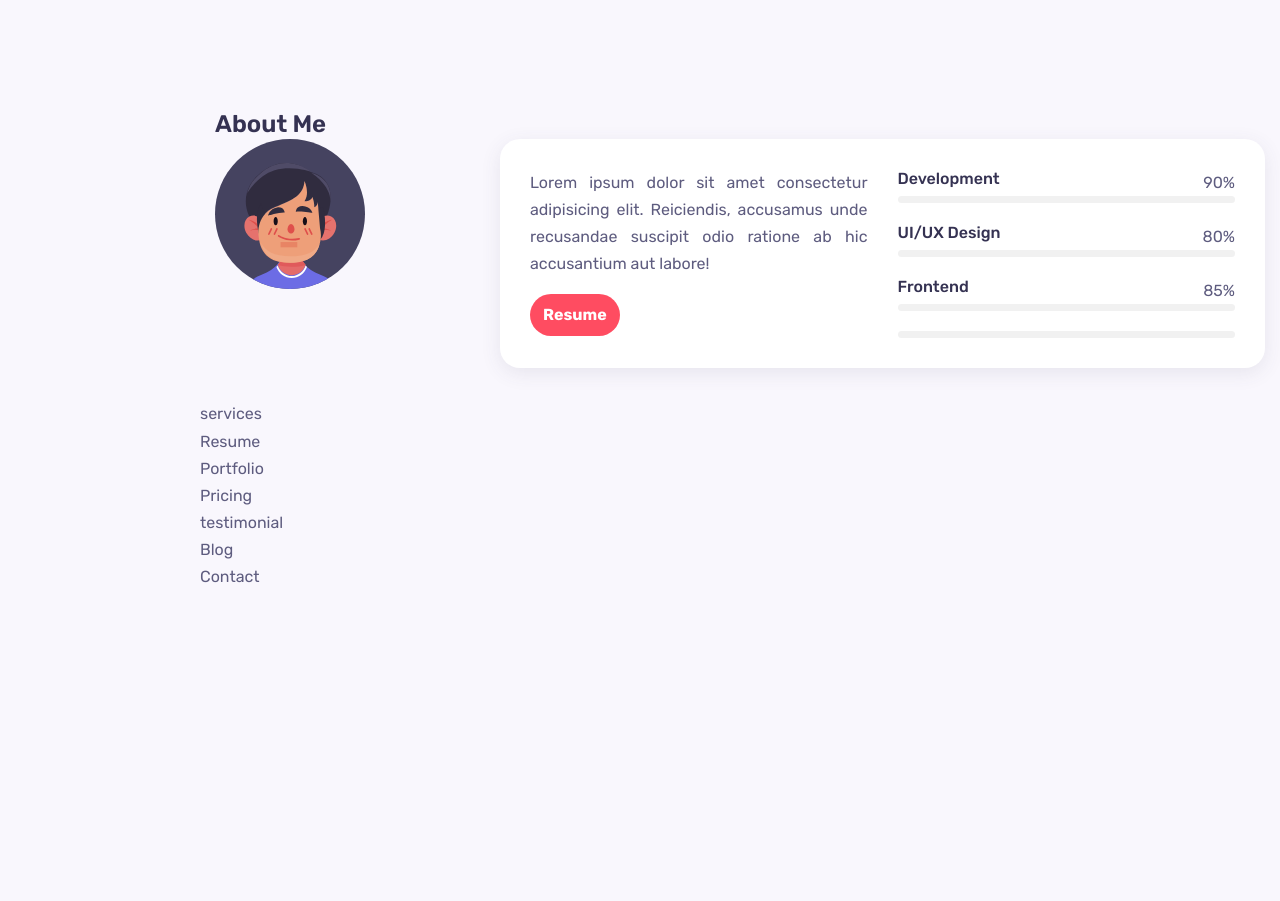
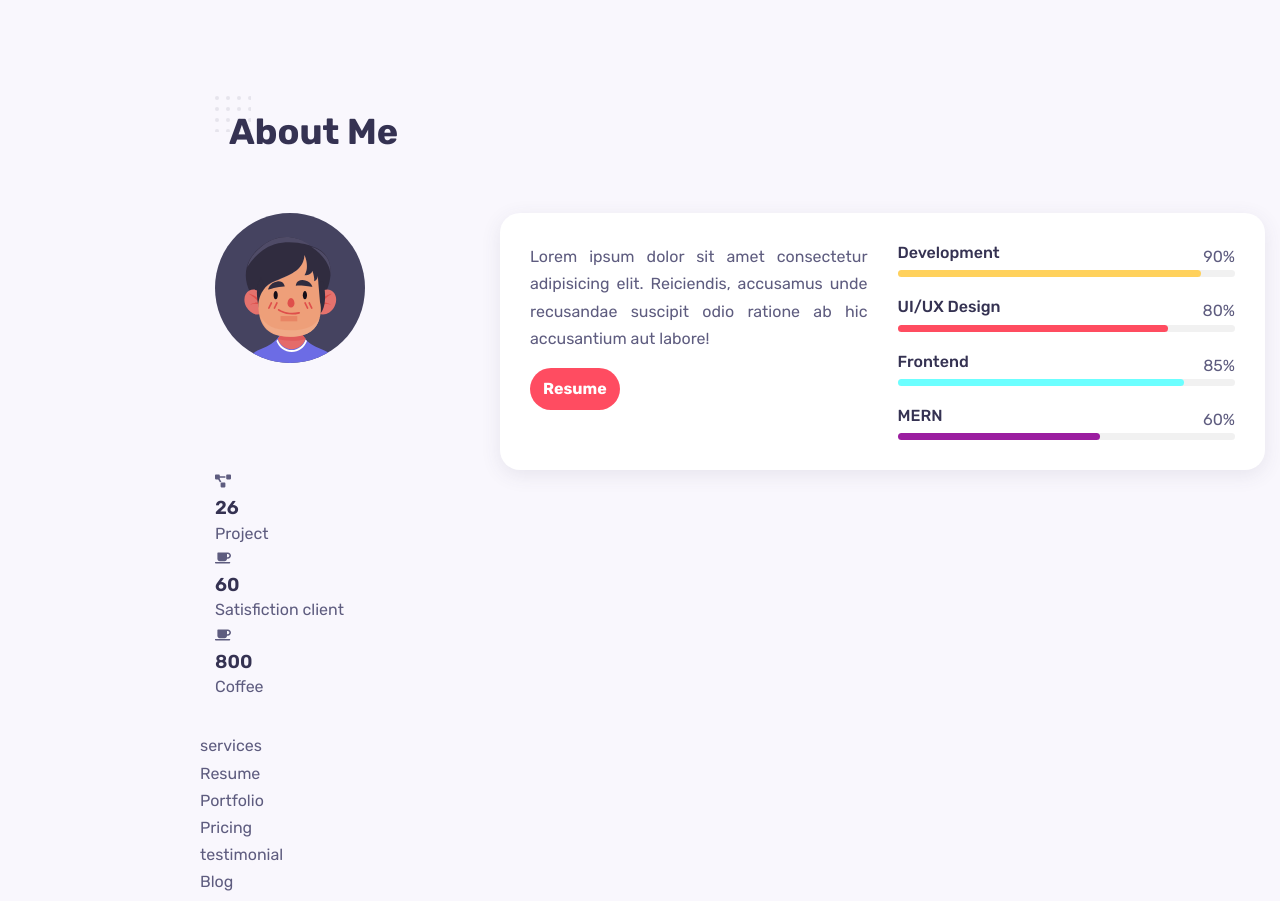
Before and after one commit to ruhulamin111/ruhul, a React (Create React App) app: page / in a window 1280 px wide. Shown: the part 802-1703 px from the top of the page. Before the commit the page ends 1393 px from the top, so only its background shows below. Built offline with nearby package versions, Linux system fonts and the light colour scheme; the HTML template or start-up script is replaced by a standard one.

Commit message:
about option

```diff
--- a/src/components/About/About.css
+++ b/src/components/About/About.css
@@ -56,3 +56,28 @@
 .skills_bar {
     background-color: #f1f1f1;
 }
+
+.skills_percentage {
+    display: block;
+    background-color: var(--first-color);
+}
+
+.development {
+    width: 90%;
+    background-color: rgb(255, 209, 92);
+}
+
+.ui_design {
+    width: 80%;
+    background-color: rgb(255, 76, 96);
+}
+
+.frontend {
+    width: 85%;
+    background-color: rgb(108, 299, 299);
+}
+
+.mern {
+    width: 60%;
+    background-color: rgb(155, 30, 160);
+}
--- a/src/components/About/About.js
+++ b/src/components/About/About.js
@@ -1,12 +1,13 @@
 import React from 'react';
 import './About.css'
 import img from '../../assets/avatar-2.svg'
+import AboutBox from './AboutBox';
 
 
 const About = () => {
     return (
         <section className='about section container' id='about'>
-            <h2 className="section_title">About Me</h2>
+            <h2 className="section-title">About Me</h2>
             <div className="about_container grid">
                 <img src={img} alt="" className="about_img" />
                 <div className="about_data grid">
@@ -18,10 +19,10 @@ const About = () => {
                         <div className="skills_data">
                             <div className="skills_title">
                                 <h3 className="skills_name ">Development</h3>
-                                <span className="skilss_number development">90%</span>
+                                <span className="skilss_number ">90%</span>
                             </div>
                             <div className="skills_bar">
-                                <span className="skills_percentage"></span>
+                                <span className="skills_percentage development"></span>
                             </div>
                         </div>
                         <div className="skills_data">
@@ -39,22 +40,22 @@ const About = () => {
                                 <span className="skilss_number">85%</span>
                             </div>
                             <div className="skills_bar">
-                                <span className="skills_percentage"></span>
+                                <span className="skills_percentage frontend"></span>
                             </div>
                         </div>
                         <div className="skills_data">
                             <div className="skills_title">
-                                <h3 className="skills_name"></h3>
-                                <span className="skilss_number"></span>
+                                <h3 className="skills_name">MERN</h3>
+                                <span className="skilss_number">60%</span>
                             </div>
                             <div className="skills_bar">
-                                <span className="skills_percentage"></span>
+                                <span className="skills_percentage mern"></span>
                             </div>
                         </div>
                     </div>
                 </div>
             </div>
-
+            <AboutBox />
         </section>
     )
 }
--- /dev/null
+++ b/src/components/About/AboutBox.js
@@ -0,0 +1,36 @@
+import React from 'react'
+import { FaCoffee, FaProjectDiagram } from 'react-icons/fa'
+
+const AboutBox = () => {
+    return (
+        <div className='about_boxes grid'>
+            <div className="about_box">
+                <i className='about_icon'><FaProjectDiagram /></i>
+                <div>
+                    <h3 className='about_title'>26</h3>
+                    <span className="about_subtitle">Project</span>
+                </div>
+            </div>
+
+            <div className="about_box">
+                <i className='about_icon'><FaCoffee /></i>
+                <div>
+                    <h3 className='about_title'>60</h3>
+                    <span className="about_subtitle">Satisfiction client</span>
+                </div>
+            </div>
+
+            <div className="about_box">
+                <i className='about_icon'><FaCoffee /></i>
+                <div>
+                    <h3 className='about_title'>800</h3>
+                    <span className="about_subtitle">Coffee</span>
+                </div>
+            </div>
+
+
+        </div>
+    )
+}
+
+export default AboutBox
--- a/src/index.css
+++ b/src/index.css
@@ -95,7 +95,7 @@ img {
 .section-title {
     font-size: var(--h1-font-size);
     margin-left: 0.875rem;
-    font-weight: var(---font-bold);
+    font-weight: var(--font-bold);
     position: relative;
     margin-bottom: 3.75rem;
 }
```
